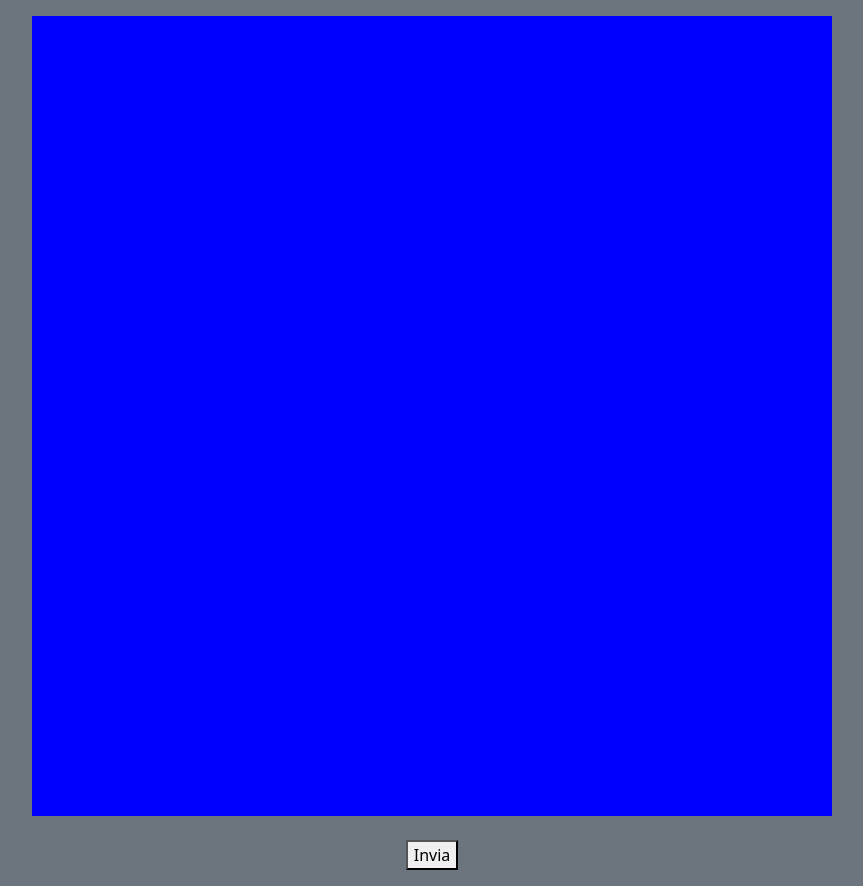
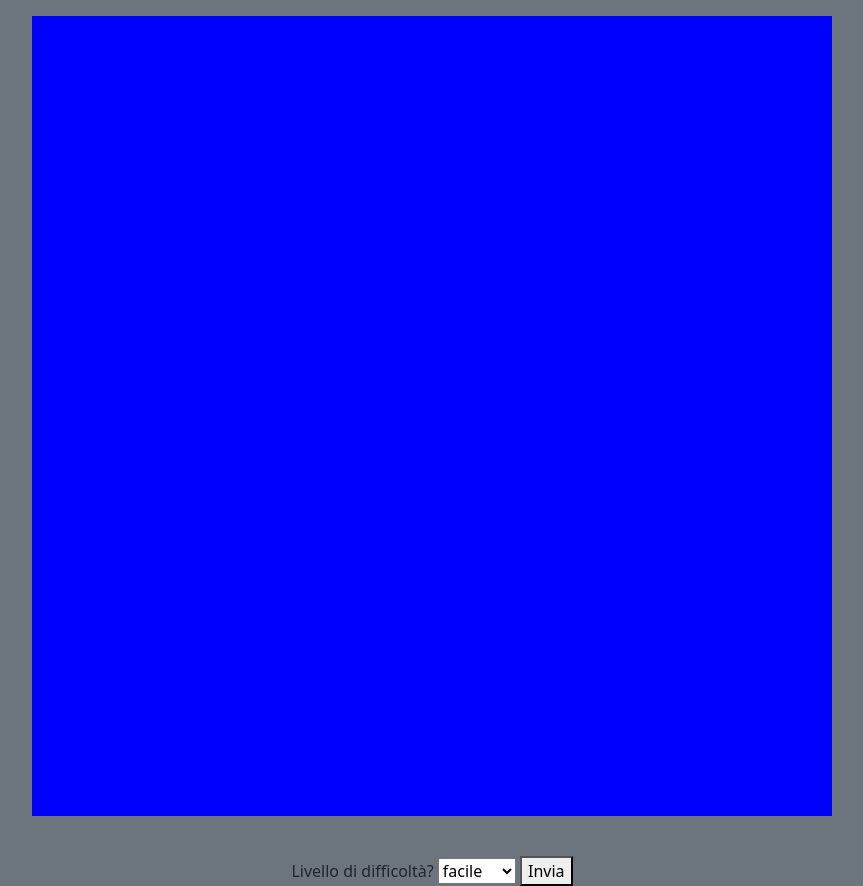
Before and after one commit to teoma145/-js-campominato-grid, a plain HTML site: page bonus/index.html in a window 1280 px wide. Shown: the whole page, without its empty margins (208-1071 px from the left). Drawn offline with nearby package versions, Linux system fonts and the light colour scheme.

Commit message:
let-scelta-difficoltà

```diff
--- a/bonus/index.html
+++ b/bonus/index.html
@@ -15,8 +15,16 @@
 <div id="squarebox" class="d-flex mt-3 flex-wrap">
 
 </div>
+   <div class="mt-3  m-auto d-block text-center">
+    <label for="Difficoltà">Livello di difficoltà?</label>
+    <select name="Difficoltà" id="Difficoltà">
+     <option value="facile">facile</option>
+     <option value="medio">medio</option>
+     <option value="difficile">Difficile</option>
+    </select>
+    <button class="mybutton mt-4">Invia</button>
+   </div>
 
-   <button class="mybutton mt-4">Invia</button>
 
  <script src="js/script.js"></script>
 </body>
--- a/bonus/js/script.js
+++ b/bonus/js/script.js
@@ -2,7 +2,11 @@
 const btn=document.querySelector('button')
 console.log(btn)
 
+
 btn.addEventListener('click',function(){
+  let sceltadifficoltà = document.getElementById('Difficoltà').value;
+  console.log(sceltadifficoltà)
+
    const squarebox = document.getElementById('squarebox')
    const numeroquadratini = 100;
    for(let i = 0; i < numeroquadratini;i++){
--- a/bonus/style/style.css
+++ b/bonus/style/style.css
@@ -6,10 +6,7 @@
     margin: 0 auto;
 
 }
-.mybutton{
-    margin: auto;
-    display: block;
-}
+
 .box{
     border: 2px solid white;
     width: calc(100% / 10);
```
